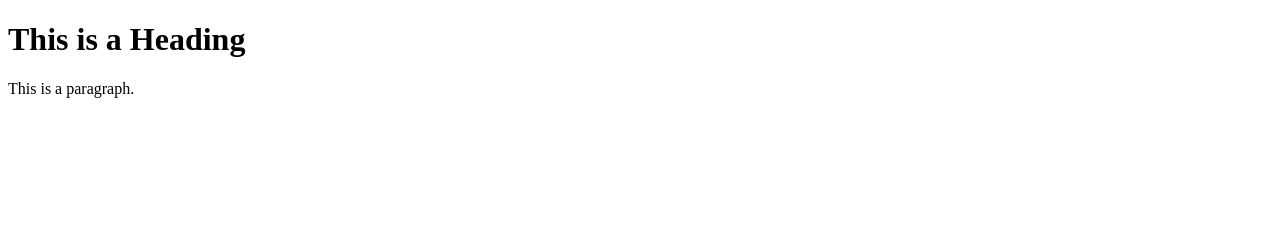
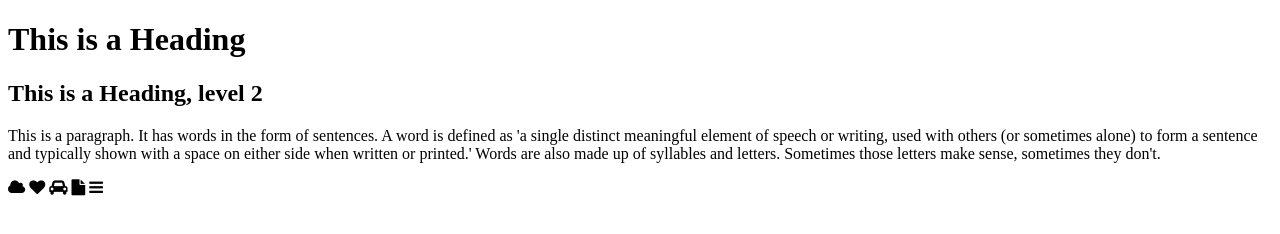
Before and after one commit to theriverthames/neptune-deserted, a plain HTML site: page index.html in a window 1280 px wide. Drawn offline with Linux system fonts and the light colour scheme.

Commit message:
Update index.html

```diff
--- a/index.html
+++ b/index.html
@@ -3,11 +3,24 @@
 <head>
   <title>Neptune Deserted - Random Things</title>
   <link rel="stylesheet" href="styles.css">
+  <link rel="stylesheet" href="https://cdnjs.cloudflare.com/ajax/libs/font-awesome/4.7.0/css/font-awesome.min.css">
 </head>
 <body>
 
   <h1>This is a Heading</h1>
-    <p>This is a paragraph.</p>
+  <h2>This is a Heading, level 2</h2>
+    <p>This is a paragraph. It has words in the form of sentences. A word is defined as 'a single distinct meaningful element of speech
+      or writing, used with others (or sometimes alone) to form a sentence and typically shown with a space on either side when written
+      or printed.' Words are also made up of syllables and letters. Sometimes those letters make sense, sometimes they don't. </p>
+
+  <!-- The previous sentences were made to test the <h1>, <h2>, and <p> tags of HTML. -->
+    <i class="fa fa-cloud"></i>
+    <i class="fa fa-heart"></i>
+    <i class="fa fa-car"></i>
+    <i class="fa fa-file"></i>
+    <i class="fa fa-bars"></i>
+  <!-- The previous icons were made to test the icon tags from CSS. -->
+
 
 </body>
 </html>
```
